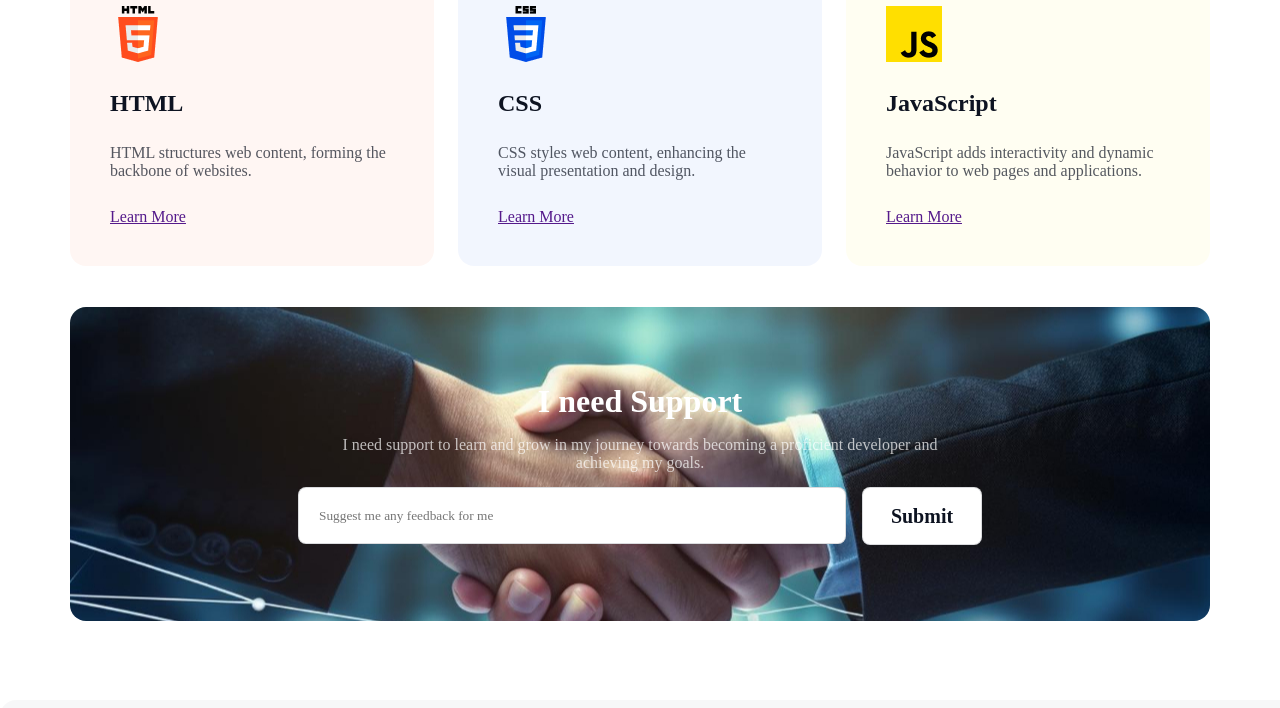
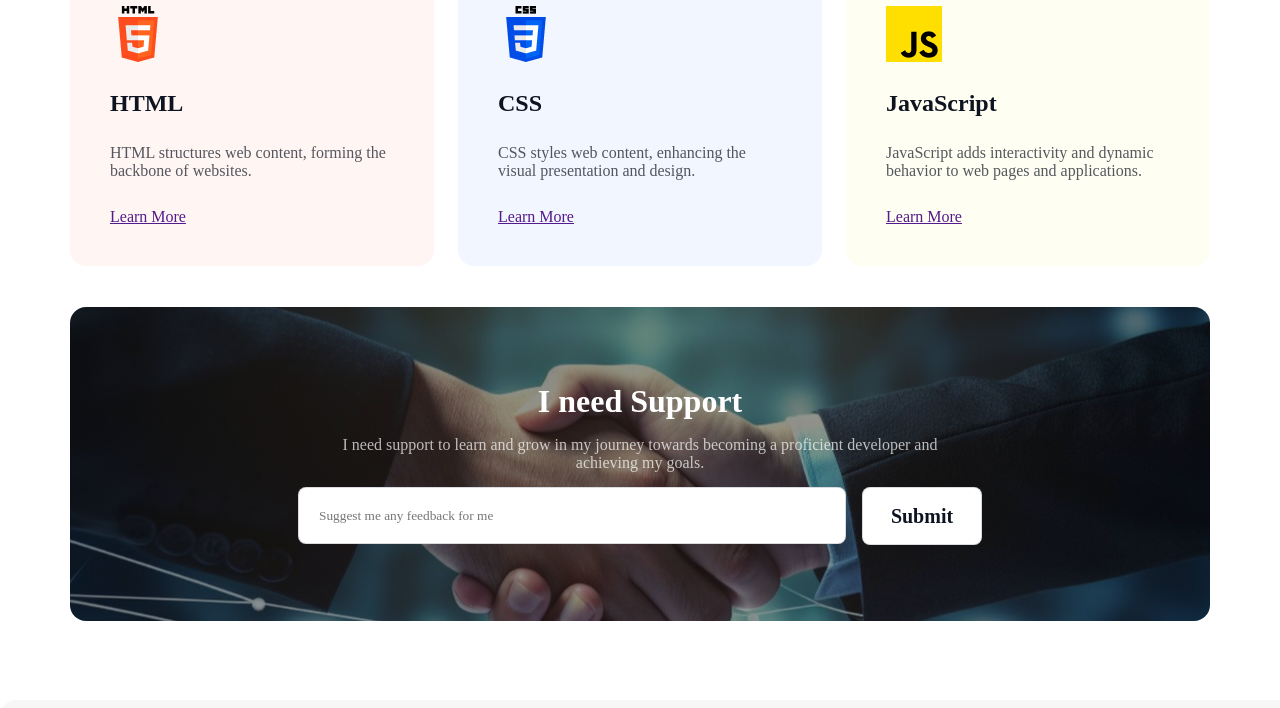
Before and after one commit to Mahin934/Web-Development-Assignment-1, a plain HTML site: page index.html in a window 1280 px wide. Shown: the part 3463-4171 px from the top of the page. Drawn offline with Linux system fonts and the light colour scheme; a web font is replaced by a local one.

Commit message:
Use of Gradient in Handshake Image

```diff
--- a/styles.css
+++ b/styles.css
@@ -220,8 +220,8 @@ header{
     justify-content: flex-start;
     align-items: flex-start;
     border-radius: 16px;
-    background: rgba(0, 0, 0, 0.2),rgba(0, 0, 0, 0.2),rgba(0, 0, 0, 0.2);
-    background-image: url(./assets/handshake.jpg);
+    background-image: linear-gradient(240deg, rgb(16, 16, 16, 0.6) -19.5%,rgba(16, 16, 16, 0) 100%),
+     linear-gradient(90deg, rgba(16, 16, 16, 0.6) -19.5%, rgba(16, 16, 16, 0) 100%), url(./assets/handshake.jpg);
     background-position: center;
     margin-top: 41px;
     margin-bottom: 79px;
```
